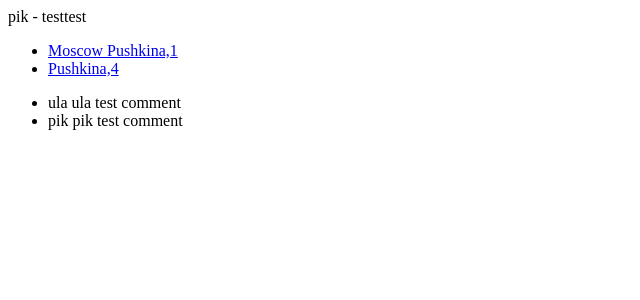
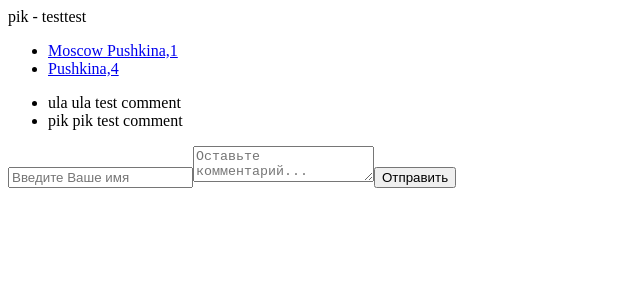
Before and after one commit to zomkd/b152-test, a Vue app in the folder frontend/: page /builders/pik in a window 1280 px wide. Shown: the top 300 px of the page, without its empty margins (0-640 px from the left). Built offline with nearby package versions, Linux system fonts and the light colour scheme.

Commit message:
add comment form

```diff
--- a/frontend/src/components/BuilderCard.vue
+++ b/frontend/src/components/BuilderCard.vue
@@ -23,15 +23,20 @@
         </li>
       </ul>
     </div>
-    <div class="leave-comments-form"></div>
+    <div class="leave-comments-form">
+        <CommentFormVue></CommentFormVue>
+    </div>
   </section>
 </template>
 
 <script>
+import CommentFormVue from "./CommentForm.vue";
 export default {
   props: ["name"],
   name: "BuilderCard",
-
+  components: {
+    CommentFormVue,
+  },
   computed: {
     houses() {
       return this.$store.getters.HOUSES;
--- a/frontend/src/components/CommentForm.vue
+++ b/frontend/src/components/CommentForm.vue
@@ -0,0 +1,26 @@
+<template>
+    <div class="comment-form-main">
+        <form method="post" @submit.prevent="submit">
+            <input v-model="name" class="input-name" placeholder="Введите Ваше имя" required>
+            <textarea v-model="message" class="input-message" placeholder="Оставьте комментарий..." required></textarea>
+            <input type="submit" value="Отправить">
+        </form>
+    </div>
+</template>
+
+<script>
+export default {
+ name: "CommentForm",
+ data () {
+     return {
+         name: "",
+         message: "",
+     }
+ },
+
+}
+</script>
+
+<style>
+
+</style>
```
